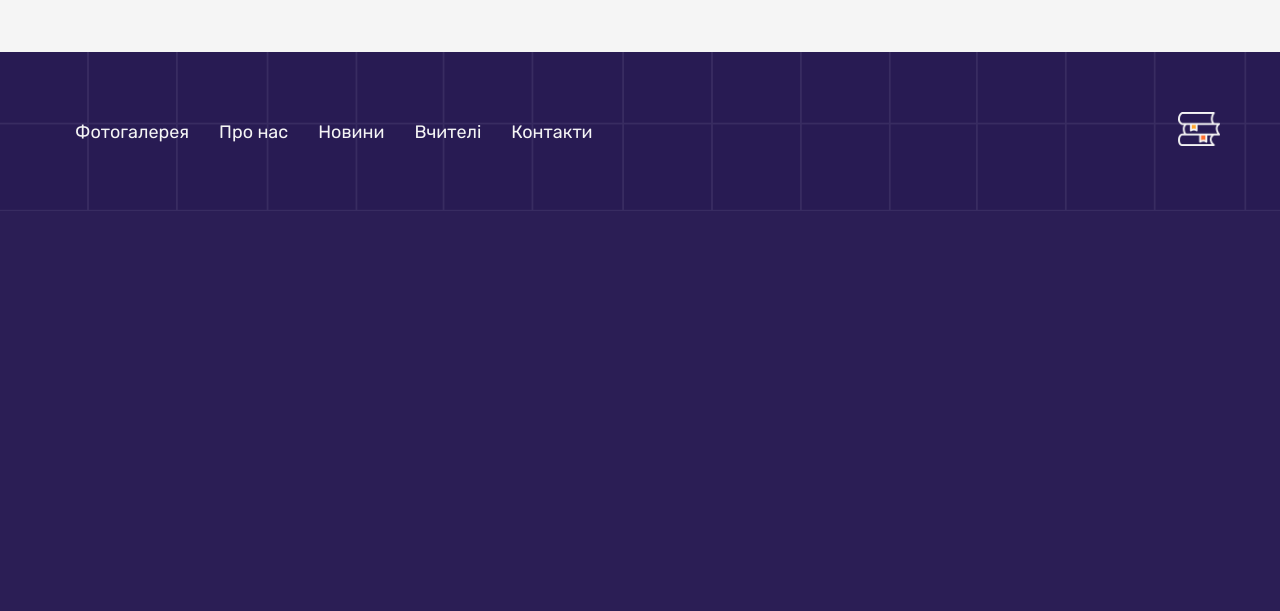
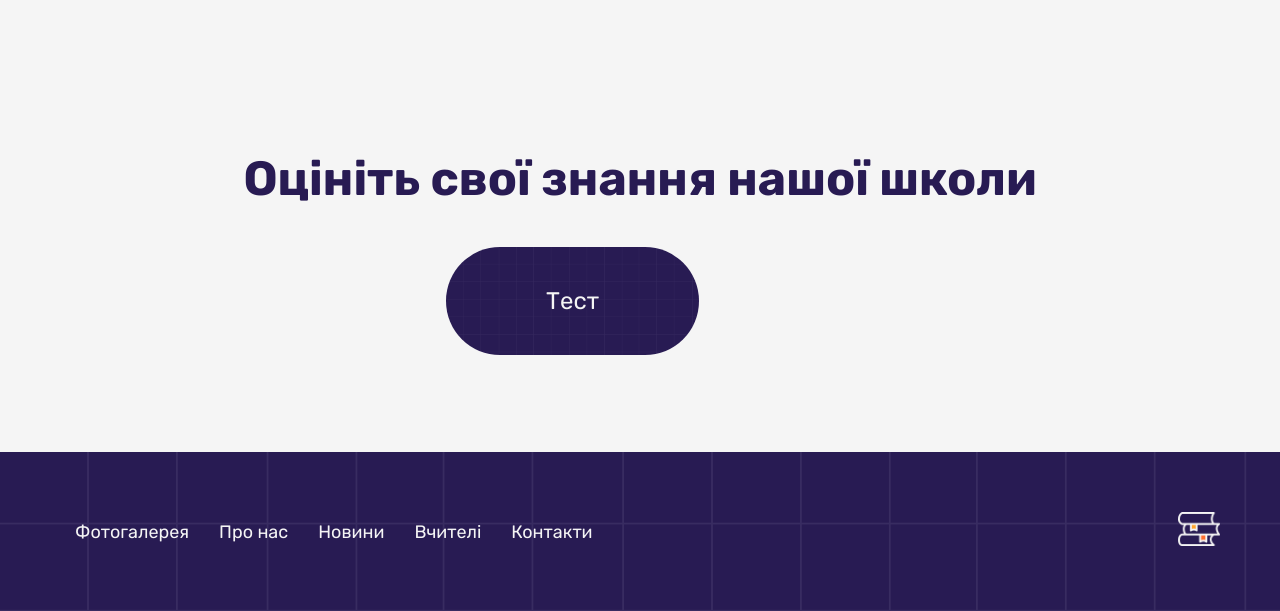
Before and after one commit to gogolm0gol/schoolsite, a Flask app: page / in a window 1280 px wide; the page is wider, and only the part inside the window is pictured. Shown: the part 2537-3148 px from the top of that part. Before the commit the page ends 2748 px from the top of that part, so only its background shows below. Run offline with Flask 3, Linux system fonts and the light colour scheme.

Commit message:
7 commit

```diff
--- a/static/css/styles.css
+++ b/static/css/styles.css
@@ -958,11 +958,7 @@ margin-top: 100px;
     font-size: 18px;
     color: #f5f5f5;
 }
-.fqlink {
-    font-size: 18px;
-    color: #f5f5f5;
-    text-decoration:none;
-}
+
 .button-more-faq {
     display: flex;
     align-items: center;
@@ -1429,3 +1425,51 @@ margin-top: 100px;
         padding: 8px 16px;
     }
 }
+/* Test Section */
+#test {
+    padding: 50px;
+    height: 400px;
+    display: flex;
+    flex-direction: column;
+    justify-content: center;
+    align-items: center;
+}
+
+.test-section-title {
+    font-size: 48px;
+    font-weight: 700;
+    margin-bottom: 40px;
+    color: #281B53;
+    text-align: center;
+}
+
+.test-button-wrapper {
+    display: flex;
+    justify-content: center;
+    align-items: center;
+    width: 100%;
+}
+
+.test-button {
+    color: #f5f5f5;
+    font-size: 24px;
+    background-image: url('/static/images/background.png');
+    background-size: cover;
+    background-position: center;
+    background-repeat: no-repeat;
+    padding: 40px 100px;
+    border-radius: 56px;
+    text-decoration: none;
+    font-weight: 400;
+    margin-right: 135px;
+    transition: transform 0.3s ease, background-color 0.3s ease;
+}
+
+.test-button:hover {
+    transform: scale(1.05);
+    background-color: #3d2975;
+}
+
+.test-button:active {
+    transform: scale(1);
+}
--- a/templates/index.html
+++ b/templates/index.html
@@ -33,6 +33,7 @@
     </div>
 </section>
 
+
 <!-- Events Section -->
 <section class="events">
     <a class="button-next button-left"><img src="static/images/buttonleft.png" alt="Previous"></a>
@@ -63,10 +64,13 @@
         <a class="button-next button-right"><img src="static/images/buttonright.png" alt="Next"></a>
     </div>
 </section>
-
-
+<!--- Test Section -->
+<section id="test">
+    <h2 class="test-section-title">Оцініть свої знання нашої школи</h2>
+    <div class="test-button-wrapper">
+        <a class="test-button" href="{{ url_for('test') }}">Тест</a>
+    </div>
 </section>
-
 
 <script>
     let currentIndex = 0;
```
Also changed, not shown: templates/aboutus.html (+1 -9 lines), messages.db.
